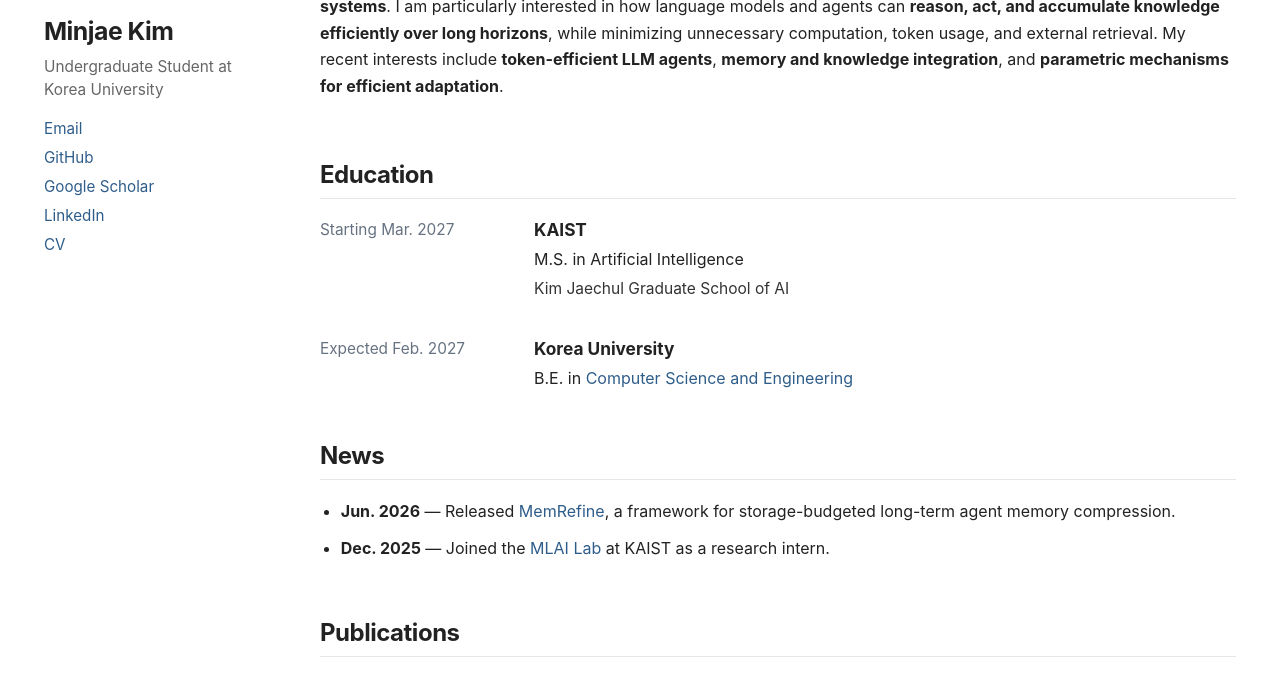
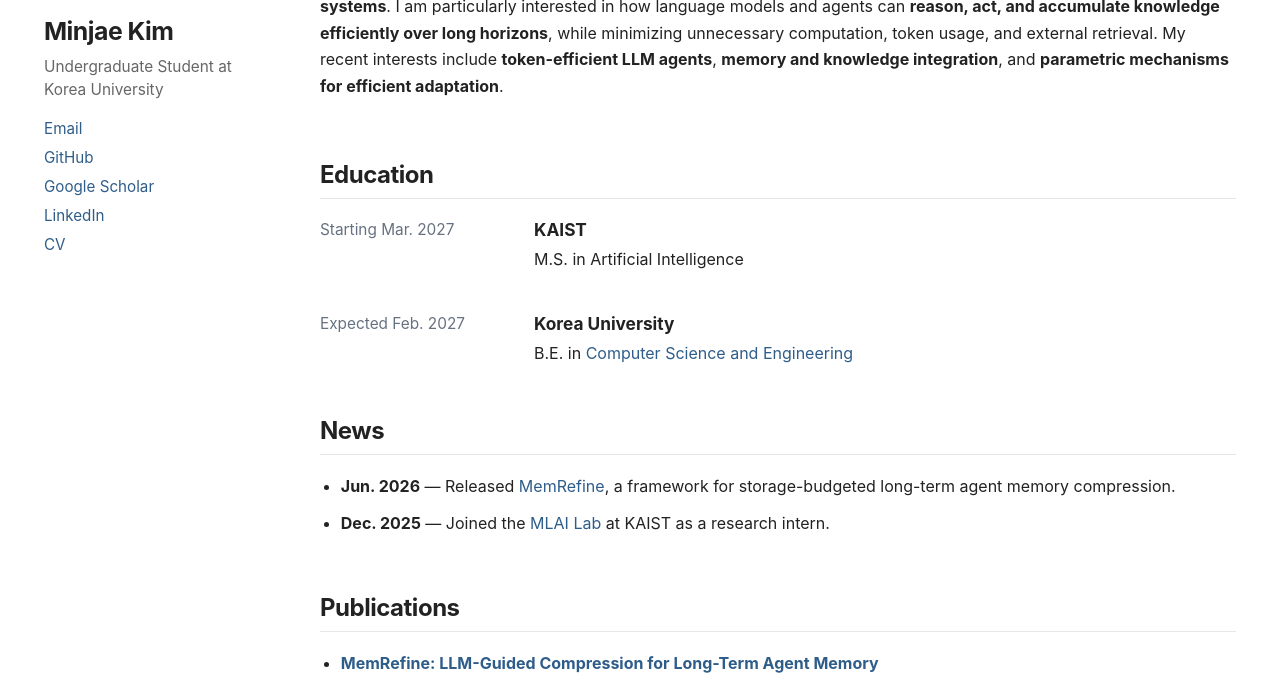
Before and after one commit to kmj200392/kmj200392.github.io, a Jekyll site: the page built from _pages/about.md, in a window 1280 px wide and 900 px high, cut to the strip 224-900 px from the top of the window. Built offline with Jekyll 4.4.1, drawn with Linux system fonts in a browser that asks for light colours.

Commit message:
Simplify KAIST education entry

```diff
--- a/_pages/about.md
+++ b/_pages/about.md
@@ -18,7 +18,6 @@ My research focuses on developing **more capable, efficient, and adaptive large
     <div class="experience-content">
       <div class="experience-title"><a href="https://www.kaist.ac.kr/en/">KAIST</a></div>
       <div class="experience-role">M.S. in Artificial Intelligence</div>
-      <div class="experience-description">Kim Jaechul Graduate School of AI</div>
     </div>
   </div>
 
```
